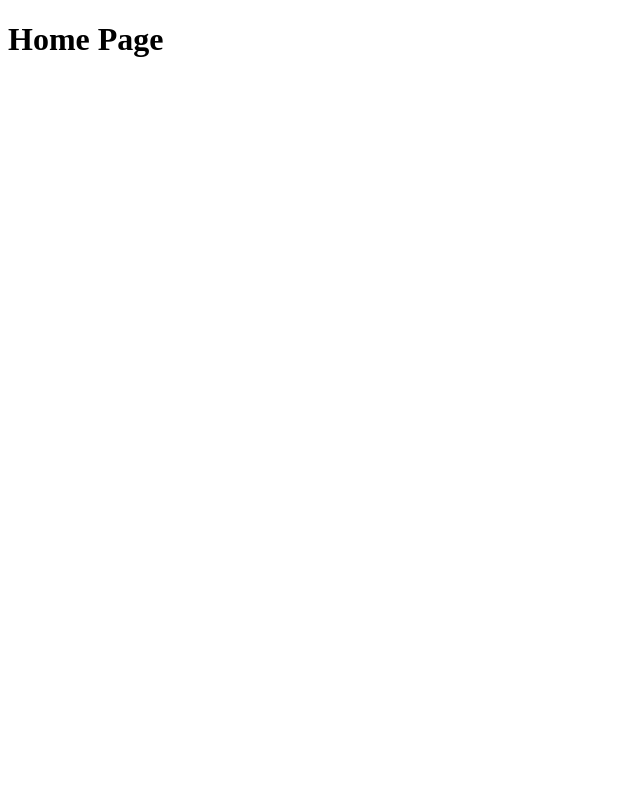
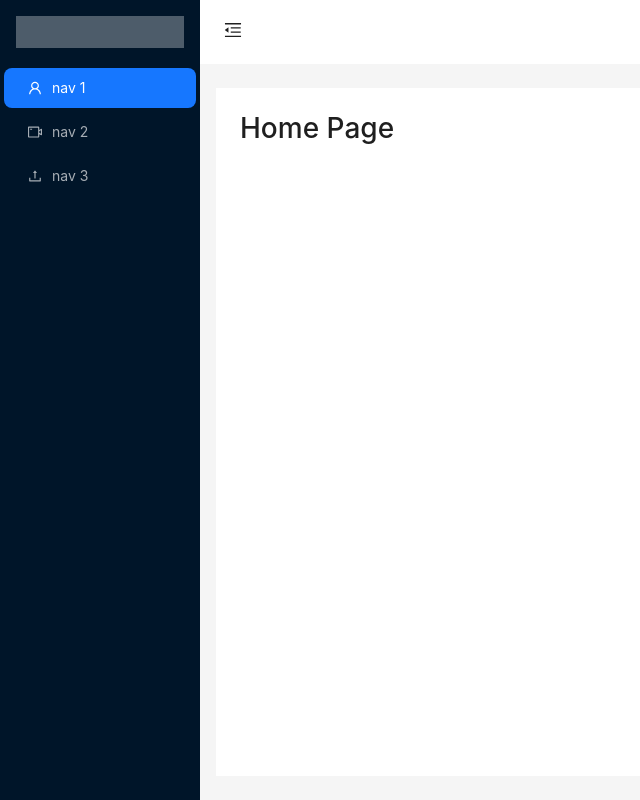
Before and after one commit to khoahd7621/salary-management-ui, a Next.js app: page / in a window 1280 px wide. Shown: the whole page, without its empty margins (0-640 px from the left). Built offline with nearby package versions, Linux system fonts and the light colour scheme.

Commit message:
Setup ant design

```diff
--- /dev/null
+++ b/components/common/Layout.tsx
@@ -0,0 +1,67 @@
+import {
+  MenuFoldOutlined,
+  MenuUnfoldOutlined,
+  UploadOutlined,
+  UserOutlined,
+  VideoCameraOutlined,
+} from '@ant-design/icons';
+import { Layout, LayoutProps, Menu } from 'antd';
+import React, { useState } from 'react';
+
+export const MainLayout = ({ children }: LayoutProps) => {
+  const { Header, Sider, Content } = Layout;
+
+  const [collapsed, setCollapsed] = useState(false);
+
+  return (
+    <Layout className="layout">
+      <Sider trigger={null} collapsible collapsed={collapsed}>
+        <div className="logo" />
+        <Menu
+          theme="dark"
+          mode="inline"
+          defaultSelectedKeys={['1']}
+          items={[
+            {
+              key: '1',
+              icon: <UserOutlined />,
+              label: 'nav 1',
+            },
+            {
+              key: '2',
+              icon: <VideoCameraOutlined />,
+              label: 'nav 2',
+            },
+            {
+              key: '3',
+              icon: <UploadOutlined />,
+              label: 'nav 3',
+            },
+          ]}
+        />
+      </Sider>
+      <Layout className="site-layout">
+        <Header
+          className="site-layout-background"
+          style={{
+            padding: 0,
+          }}
+        >
+          {React.createElement(collapsed ? MenuUnfoldOutlined : MenuFoldOutlined, {
+            className: 'trigger',
+            onClick: () => setCollapsed(!collapsed),
+          })}
+        </Header>
+        <Content
+          className="site-layout-background"
+          style={{
+            margin: '24px 16px',
+            padding: 24,
+          }}
+        >
+          {children}
+        </Content>
+      </Layout>
+    </Layout>
+  );
+};
--- a/package.json
+++ b/package.json
@@ -13,6 +13,7 @@
   },
   "dependencies": {
     "@next/font": "13.1.6",
+    "antd": "^5.2.0",
     "next": "13.1.6",
     "react": "18.2.0",
     "react-dom": "18.2.0"
--- a/pages/_app.tsx
+++ b/pages/_app.tsx
@@ -1,5 +1,13 @@
 import { AppProps } from 'next/app';
+import { MainLayout } from '~/components/common/Layout';
+
+import 'antd/dist/reset.css';
+import '~/styles/globals.css';
 
 export default function App({ Component, pageProps }: AppProps) {
-  return <Component {...pageProps} />;
+  return (
+    <MainLayout>
+      <Component {...pageProps} />
+    </MainLayout>
+  );
 }
--- /dev/null
+++ b/styles/globals.css
@@ -0,0 +1,25 @@
+.trigger {
+  padding: 0 24px;
+  font-size: 18px;
+  line-height: 64px;
+  cursor: pointer;
+  transition: color 0.3s;
+}
+
+.trigger:hover {
+  color: #1890ff;
+}
+
+.logo {
+  height: 32px;
+  margin: 16px;
+  background: rgba(255, 255, 255, 0.3);
+}
+
+.site-layout .site-layout-background {
+  background: #fff;
+}
+
+.layout {
+  height: 100vh;
+}
```
Also changed, not shown: 1 other file (tests, documents, lock files or other folders).
